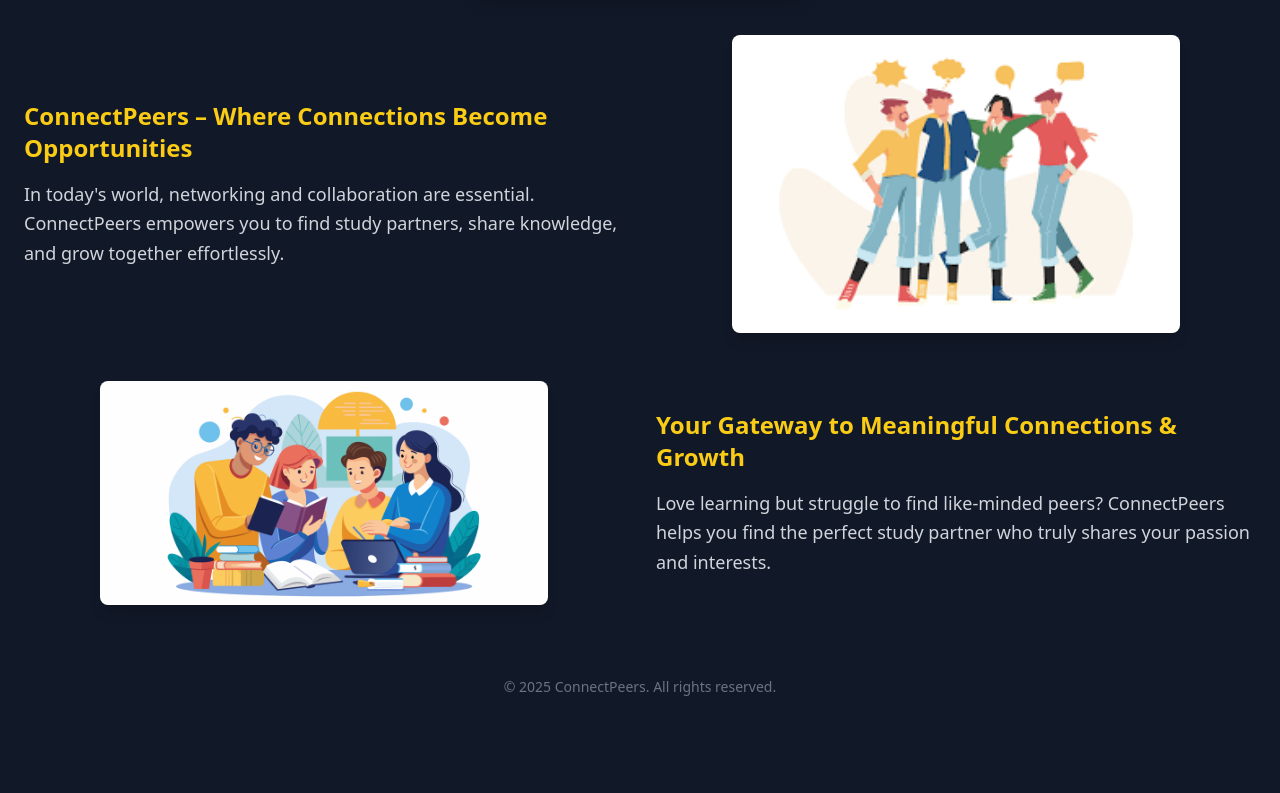
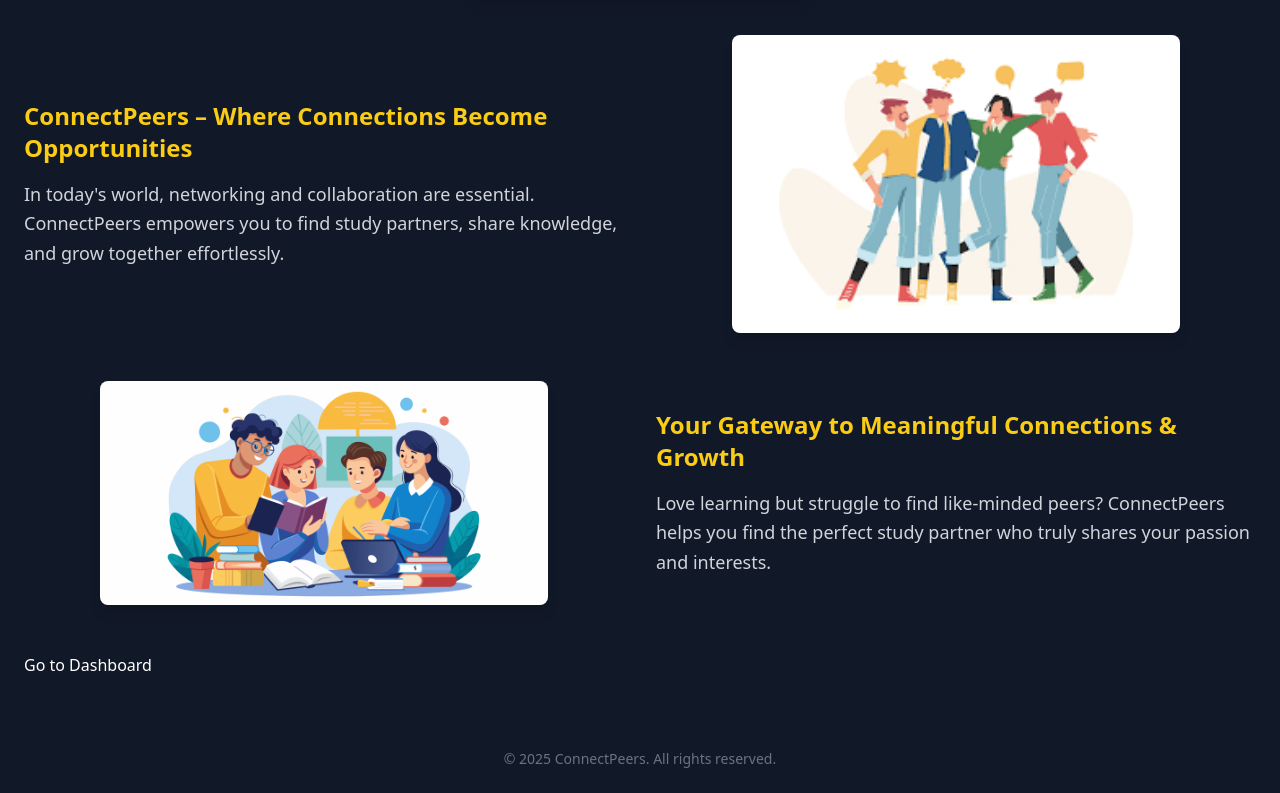
Before and after one commit to AnjanGurz/ConnectPeers, a plain HTML site: page Frontend/index.html in a window 1280 px wide. Shown: the part 317-1110 px from the top of the page. Before the commit the page ends 1038 px from the top, so only its background shows below. Drawn offline with nearby package versions, Linux system fonts and the light colour scheme.

Commit message:
Added link to dashboard

```diff
--- a/Frontend/index.html
+++ b/Frontend/index.html
@@ -63,6 +63,10 @@
                     <img src="Images/Peer-Learning.png" alt="Peers discussing" class="w-full max-w-sm md:max-w-md rounded-lg shadow-lg">
                 </div>
             </div>
+
+            <div>
+                <a href="dashboard.html"><p>Go to Dashboard</p></a>
+              </div>
         </section>
     </main>
 
```
